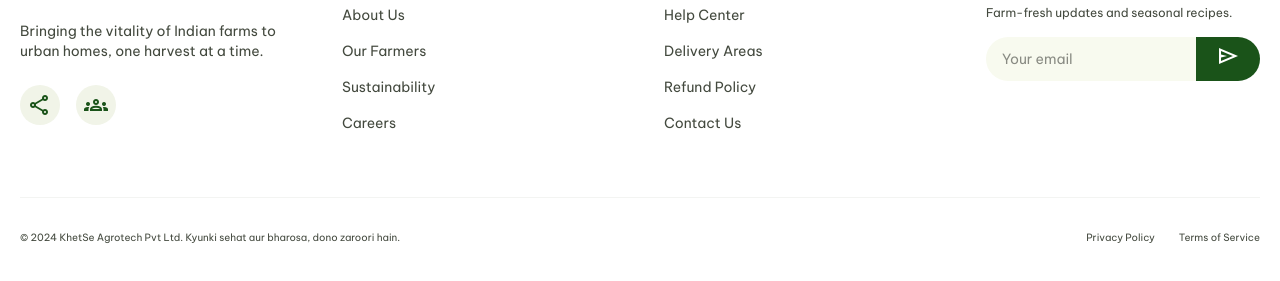
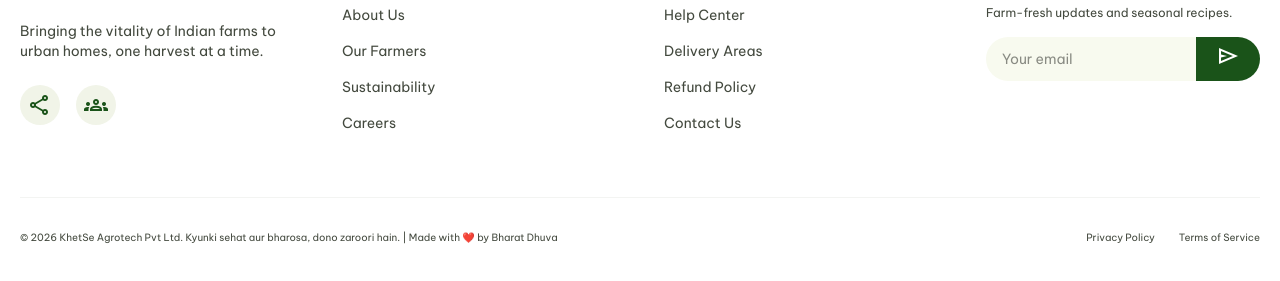
Before and after one commit to bharatdhuva/Khetse---Farm-to-Home-, a website built with Vite: page index.html in a window 1280 px wide. Shown: the part 2764-3045 px from the top of the page. Built offline with nearby package versions, Linux system fonts and the light colour scheme.

Commit message:
style: add made with heart by Bharat Dhuva attribution to footer

```diff
--- a/index.html
+++ b/index.html
@@ -277,7 +277,7 @@
       </div>
       <div
         class="pt-8 border-t border-outline-variant/20 flex flex-col md:flex-row justify-between items-center gap-4 text-[10px] text-on-surface-variant font-medium">
-        <p>© 2024 KhetSe Agrotech Pvt Ltd. Kyunki sehat aur bharosa, dono zaroori hain.</p>
+        <p>© 2026 KhetSe Agrotech Pvt Ltd. Kyunki sehat aur bharosa, dono zaroori hain. | Made with ❤️ by Bharat Dhuva</p>
         <div class="flex gap-6">
           <a class="hover:text-primary" href="#">Privacy Policy</a>
           <a class="hover:text-primary" href="#">Terms of Service</a>
```
